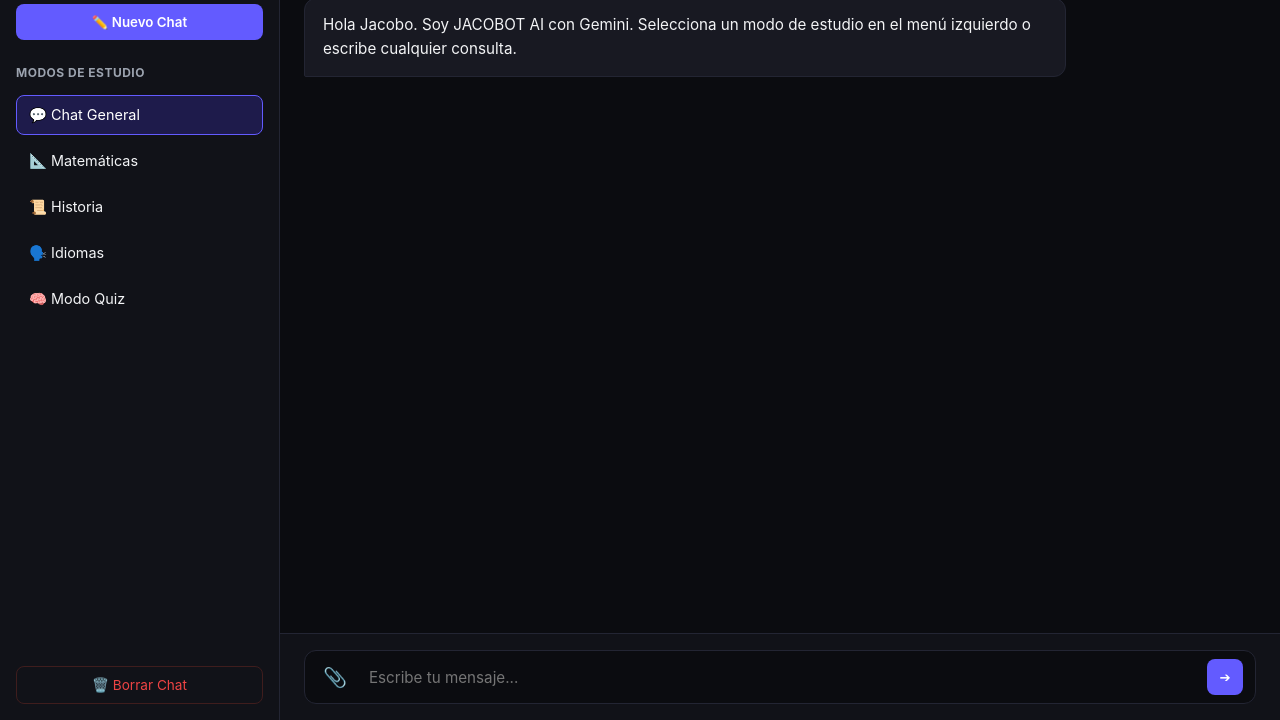
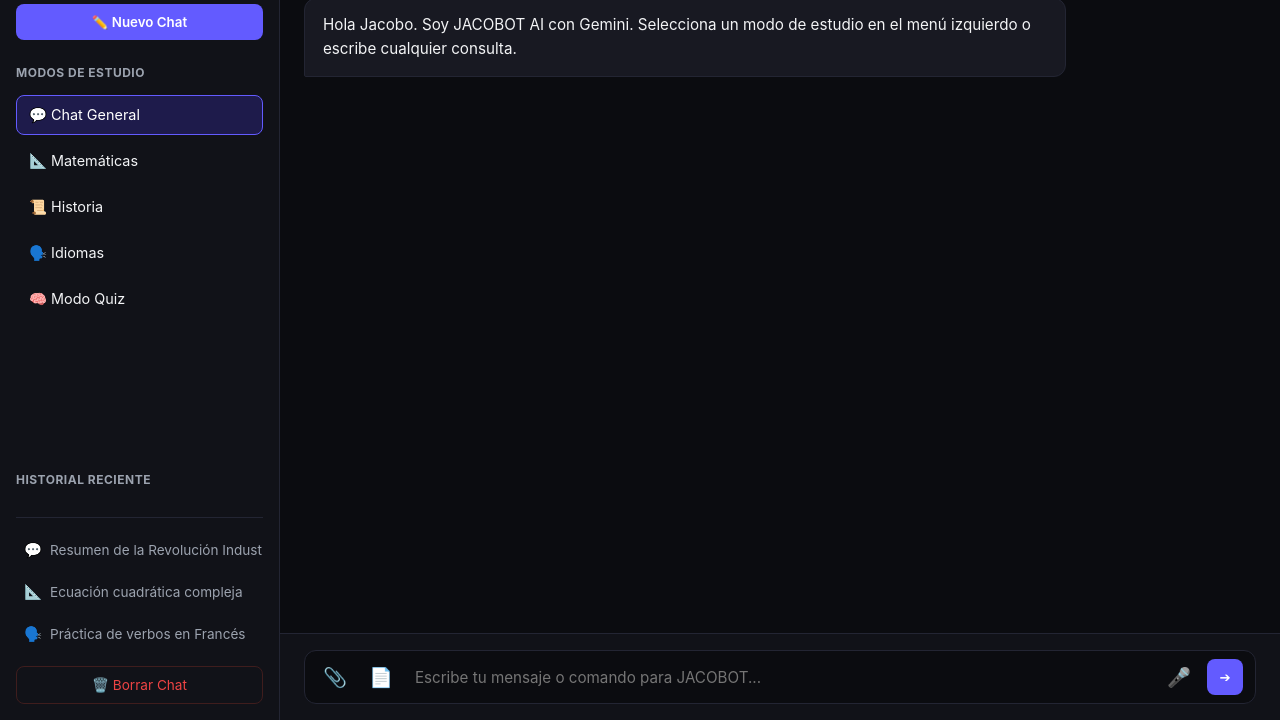
Before and after one commit to loperajacobo-ship-it/jacobot, a website: page public/index.html in a window 1280 px wide. Shown: the part 80-800 px from the top of the page. Drawn offline with Linux system fonts and the light colour scheme.

Commit message:
Update index.html

```diff
--- a/public/index.html
+++ b/public/index.html
@@ -40,6 +40,11 @@
         .menu-item:hover { background: var(--card-bg); border-color: var(--border-color); }
         .menu-item.active { background: #1e1b4b; border-color: var(--primary); color: #fff; }
 
+        .history-list { display: flex; flex-direction: column; gap: 8px; border-top: 1px solid var(--border-color); padding-top: 15px; margin-top: 15px; max-height: 200px; overflow-y: auto; }
+        .history-item { font-size: 0.85rem; color: var(--text-muted); padding: 8px; border-radius: 6px; cursor: pointer; white-space: nowrap; overflow: hidden; text-overflow: ellipsis; display: flex; align-items: center; gap: 8px; transition: 0.2s; }
+        .history-item:hover { background: var(--card-bg); color: var(--text-main); }
+        .history-icon { color: var(--primary); font-size: 0.9rem; }
+
         .clear-btn { background: transparent; color: #ef4444; border: 1px solid #3f1d1d; padding: 10px; border-radius: 8px; cursor: pointer; display: flex; align-items: center; justify-content: center; gap: 8px; font-size: 0.85rem; margin-top: auto; }
         .clear-btn:hover { background: #2c0f0f; }
 
@@ -74,7 +79,7 @@
 </head>
 <body>
 
-    <!-- Panel Lateral con Logo y Opciones -->
+    <!-- Panel Lateral con Logo, Opciones e Historial -->
     <sidebar>
         <div class="sidebar-header">
             <div class="logo-icon">🤖</div>
@@ -95,10 +100,17 @@
             <button class="menu-item" onclick="setMode('Quiz', '🧠 Generador de Quiz', 'Modo Quiz activo: Dime un tema y crearemos un test interactivo.')">🧠 Modo Quiz</button>
         </div>
 
+        <div class="section-title">Historial Reciente</div>
+        <div class="history-list">
+            <div class="history-item"><span class="history-icon">💬</span> Resumen de la Revolución Industrial</div>
+            <div class="history-item"><span class="history-icon">📐</span> Ecuación cuadrática compleja</div>
+            <div class="history-item"><span class="history-icon">🗣️</span> Práctica de verbos en Francés</div>
+        </div>
+
         <button class="clear-btn" onclick="clearChat()">🗑️ Borrar Chat</button>
     </sidebar>
 
-    <!-- Área Principal -->
+    <!-- Área Principal de Chat -->
     <div class="main-container">
         <header>
             <div class="header-title" id="current-mode-title">💬 Chat General</div>
@@ -113,8 +125,10 @@
             <div class="input-box">
                 <input type="file" id="image-input" accept="image/*" style="display:none">
                 <button class="action-btn" onclick="document.getElementById('image-input').click()" title="Adjuntar imagen">📎</button>
+                <button class="action-btn" title="Adjuntar archivo">📄</button>
                 <img id="image-preview" alt="Preview">
-                <input type="text" id="prompt-input" placeholder="Escribe tu mensaje..." onkeypress="if(event.key === 'Enter') sendMessage()">
+                <input type="text" id="prompt-input" placeholder="Escribe tu mensaje o comando para JACOBOT..." onkeypress="if(event.key === 'Enter') sendMessage()">
+                <button class="action-btn" title="Usar micrófono">🎤</button>
                 <button class="send-btn" onclick="sendMessage()">➔</button>
             </div>
         </div>
@@ -145,7 +159,7 @@
             document.getElementById('current-mode-title').innerText = title;
 
             const container = document.getElementById('chat-container');
-            container.innerHTML += `<div class="message bot">${intro}</div>`;
+            container.innerHTML += `<div class="message bot"><b>[JACOBOT AI]</b><br>${intro}</div>`;
             container.scrollTop = container.scrollHeight;
         }
 
```
